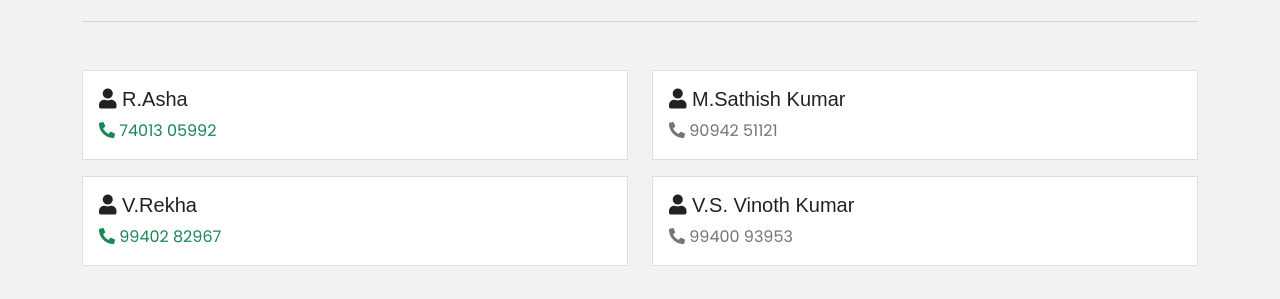
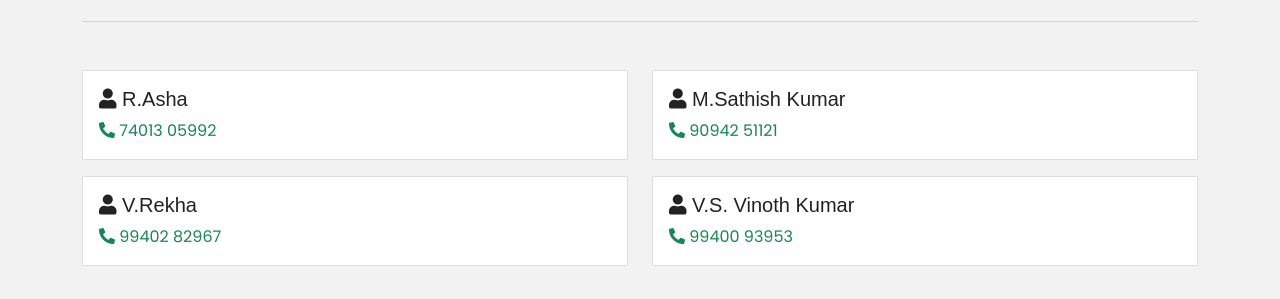
Before and after one commit to Vishwa2806/old-age_Home, a plain HTML site: page index.html in a window 1280 px wide. Shown: the part 2389-2688 px from the top of the page. Drawn offline with nearby package versions, Linux system fonts and the light colour scheme; some packages are replaced by stand-ins of ours; a script that the page names is missing.

Commit message:
Update index.html

```diff
--- a/index.html
+++ b/index.html
@@ -337,13 +337,13 @@
       <div class="card mb-3 contact-card">
         <div class="card-body">
           <h5 class="card-title"><i class="fas fa-user"></i> M.Sathish Kumar</h5>
-          <p class="card-text"><i class="fas fa-phone-alt"></i> 90942 51121</p>
+          <p class="card-text text-success"><i class="fas fa-phone-alt  text-success"></i> 90942 51121</p>
         </div>
       </div>
       <div class="card mb-3 contact-card">
         <div class="card-body">
           <h5 class="card-title"><i class="fas fa-user"></i> V.S. Vinoth Kumar</h5>
-          <p class="card-text"><i class="fas fa-phone-alt"></i> 99400 93953</p>
+          <p class="card-text text-success"><i class="fas fa-phone-alt text-success"></i> 99400 93953</p>
         </div>
       </div>
     </div>
```
